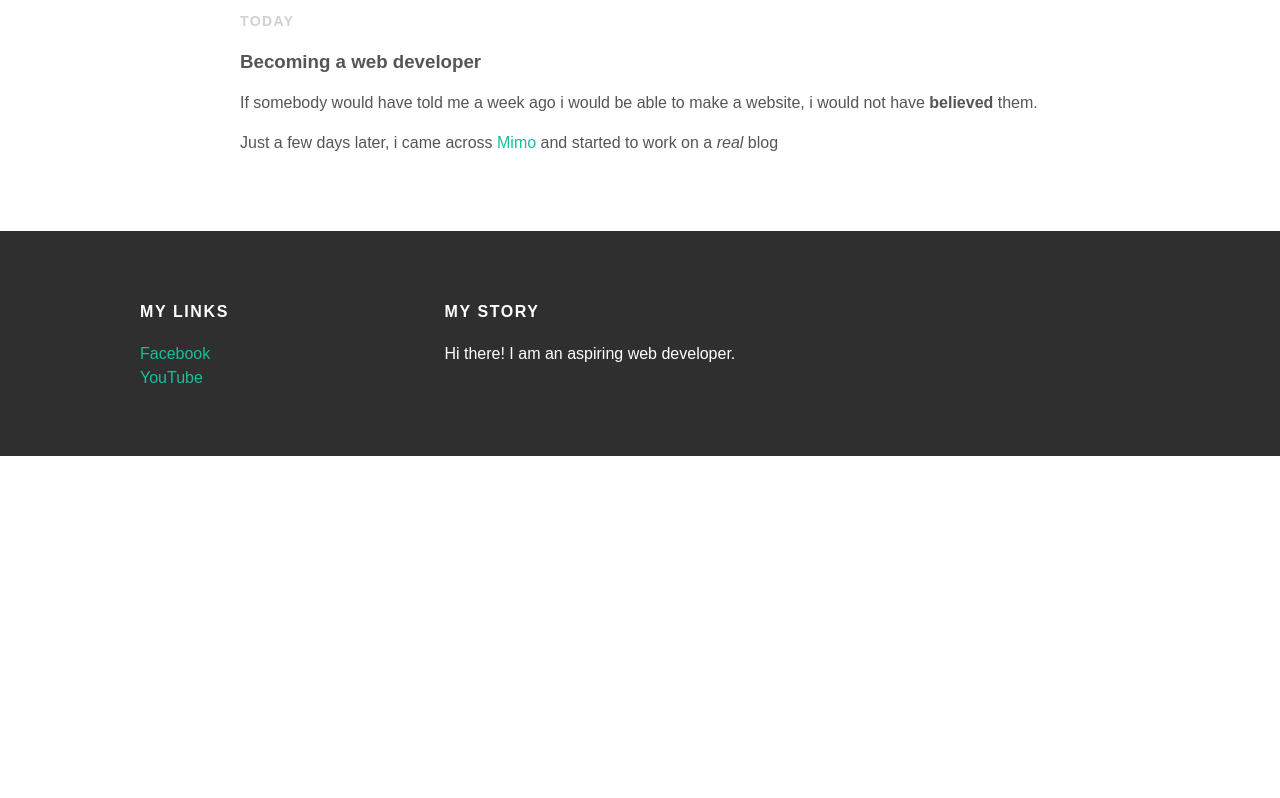
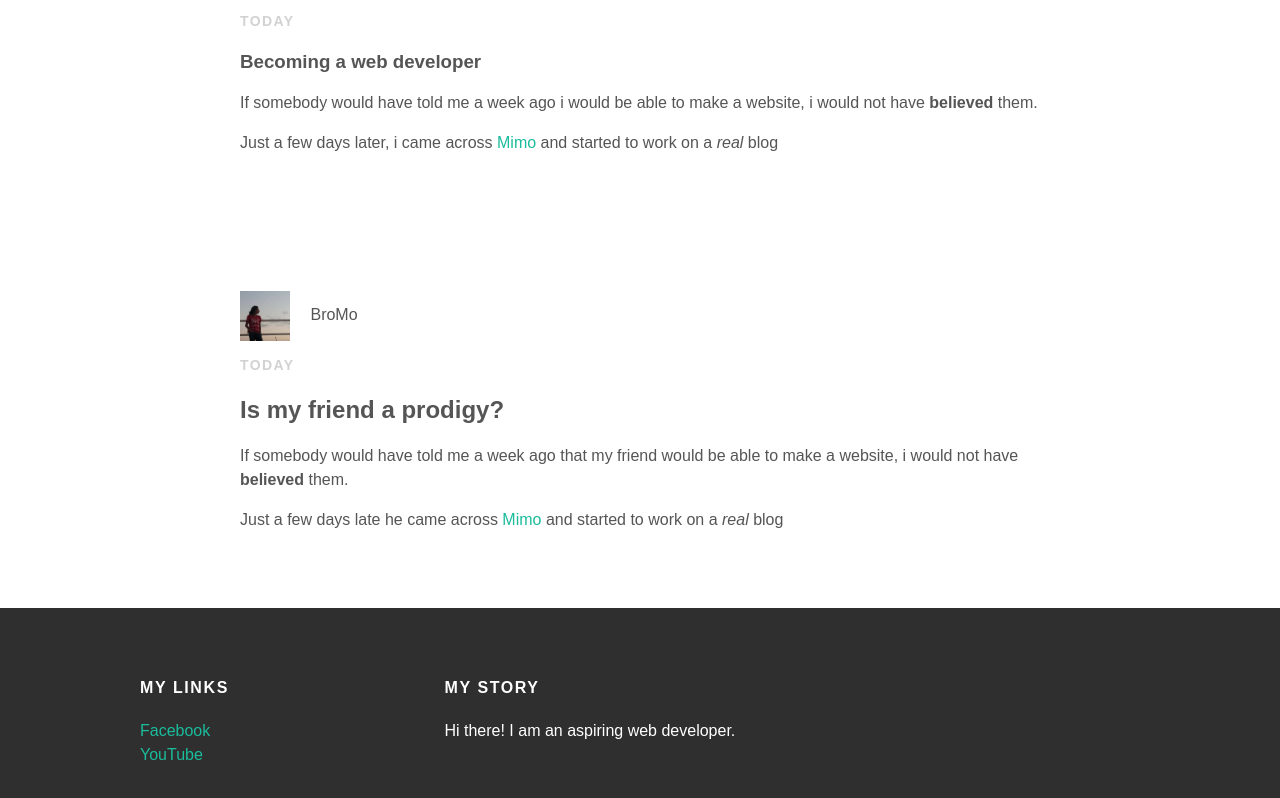
Before and after one commit to Pokusan7/Pokusan7.github.io, a plain HTML site: page index.html in a window 1280 px wide. Shown: the part 640-1438 px from the top of the page. Before the commit the page ends 1096 px from the top, so only its background shows below. Drawn offline with Linux system fonts and the light colour scheme; a web font is replaced by a local one.

Commit message:
Update index.html

```diff
--- a/index.html
+++ b/index.html
@@ -54,6 +54,26 @@
     </div>
 
 
+  <div id="content">
+    <div class="container">
+      <div class="post">
+        <div class= "post-author">
+          <img src="Bromo.jpg">
+          <span>BroMo</span>
+        </div>
+        <p class= "post-date">Today</p>
+        <h2 class="post-title">Is my friend a prodigy?</h2>
+        <div class="post-content">
+          <p>If somebody would have told me a week ago that my friend would be able
+            to make a website, i would not have <strong>believed</strong> them.</p>
+            <p> Just a few days late he came across<a href=https://getmimo.com> Mimo</a> and started
+            to work on a <em>real</em> blog </p>
+          </div>
+      </div>
+    </div>
+  </div>
+
+
     <div id="footer">
     <div class="container">
 
```
